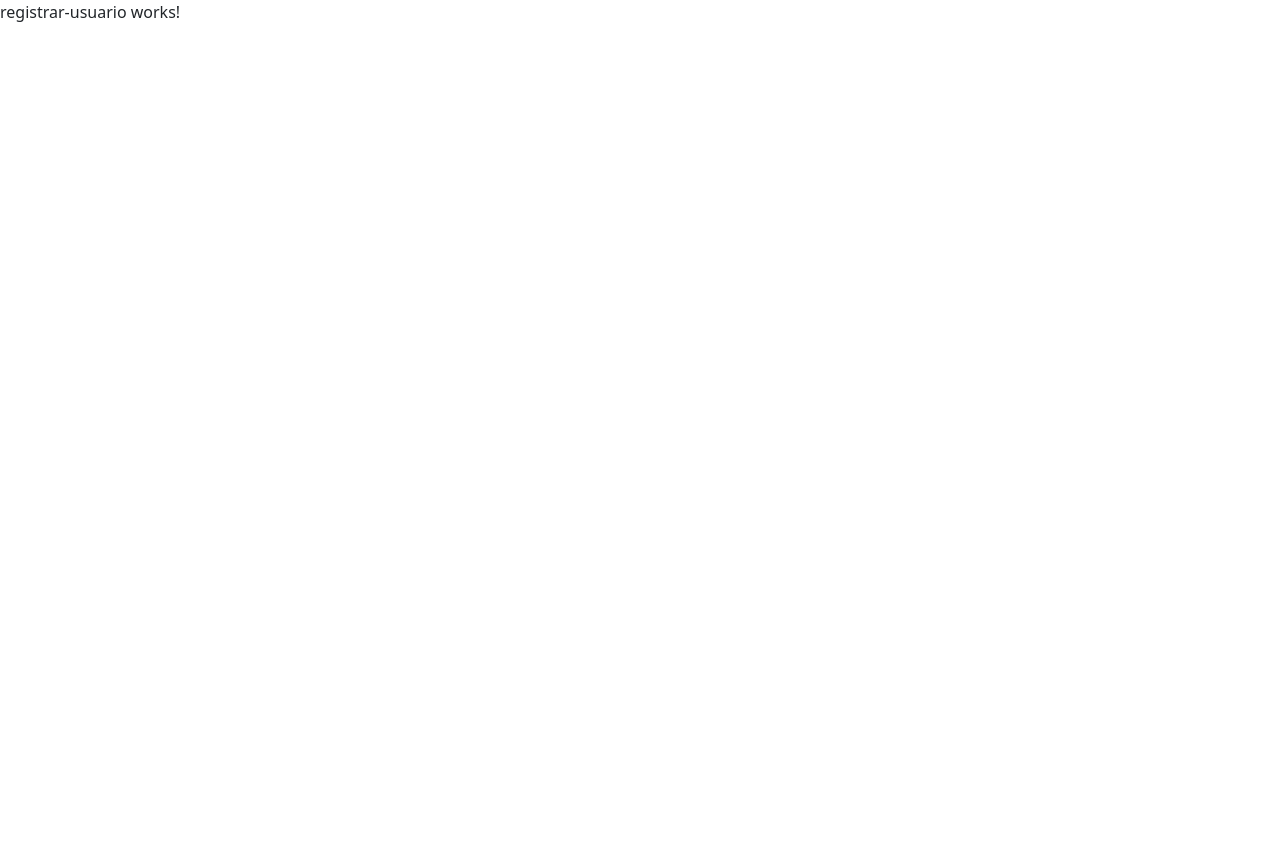
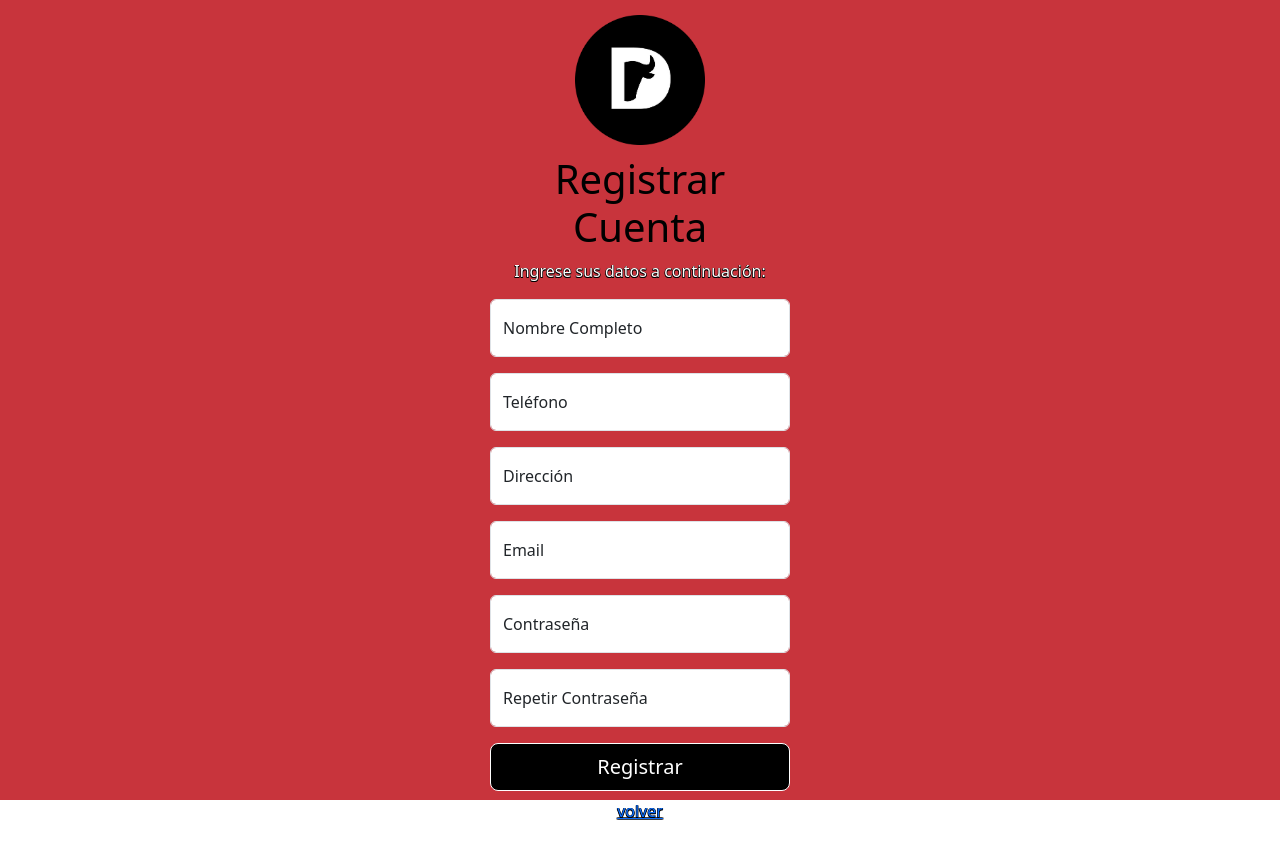
Before and after one commit to LitCurly/carnes-duarte-rep, an Angular app: page /registrar-usuario in a window 1280 px wide. Before the commit the page ends 800 px from the top, so only its background shows below. Built offline with nearby package versions, Linux system fonts and the light colour scheme.

Commit message:
segunda actualizacion

```diff
--- a/src/app/app.component.html
+++ b/src/app/app.component.html
@@ -1,5 +1,4 @@
 <router-outlet></router-outlet>
-<br>
 
 <!-- <hr>
 <br>
--- a/src/app/app.module.ts
+++ b/src/app/app.module.ts
@@ -1,7 +1,10 @@
 import { NgModule } from '@angular/core';
 import { BrowserModule } from '@angular/platform-browser';
 
+//Modulos
 import { AppRoutingModule } from './app-routing.module';
+import { ReactiveFormsModule } from '@angular/forms';
+//Componentes
 import { AppComponent } from './app.component';
 import { LoginComponent } from './components/login/login.component';
 import { DashboardComponent } from './components/dashboard/dashboard.component';
@@ -22,7 +25,8 @@ import { SpinnerComponent } from './shared/spinner/spinner.component';
   ],
   imports: [
     BrowserModule,
-    AppRoutingModule
+    AppRoutingModule,
+    ReactiveFormsModule
   ],
   providers: [],
   bootstrap: [AppComponent]
--- a/src/app/components/login/login.component.css
+++ b/src/app/components/login/login.component.css
@@ -1,24 +1,3 @@
-.wrapper {
-    display: flex;
-    align-items: center;
-    justify-content: center;
-    height: 100%;
-    background-color: #c8343c;
-}
-
-.logo {
-    height: 130px;
-    margin-bottom: 10px;
-}
-
-.body {
-    width: 100%;
-    max-width: 330px;
-    margin: auto;
-    padding: 30px;
-    text-align: center;
-}
-
 .btn {
     background-color: black;
     border-color: white;
@@ -26,7 +5,6 @@
     --bs-btn-active-border-color: black;
 }
 
-p {
-    color: white;
-    text-shadow: -0.5px -0.5px 0 black, 0.5px -0.5px 0 black, -0.5px 0.5px 0 black, 0.5px 0.5px 0 black;
+h1 {
+    color: black;
 }
--- a/src/app/components/login/login.component.html
+++ b/src/app/components/login/login.component.html
@@ -3,7 +3,7 @@
 <div class="wrapper">
     <div class="body">
         <img class="logo" src="../../../assets/img/logo-duarte-circ.png" alt="logo-duarte-circ">
-        <h1>Login</h1>
+        <h1 class="mb-3">Login</h1>
         <form>
             <div class="form-floating mb-3">
                 <input type="email" class="form-control" placeholder="name@example.com">
@@ -13,11 +13,11 @@
                 <input type="password" class="form-control" placeholder="Password">
                 <label>Contraseña</label>
             </div>
-            <div class="d-grid gap-2">
+            <div class="d-grid gap-2 mb-2">
                 <button class="btn btn-primary btn-lg" type="button">Ingresar</button>
             </div>
             <p class="mt-3">¿No tienes cuenta? <a routerLink="/registrar-usuario">Registrar</a></p>
-            <p class="mt-3">¿Olvidaste tu contraseña? <a routerLink="/recuperar-password">Recuperar</a></p>
+            <p>¿Olvidaste tu contraseña? <a routerLink="/recuperar-password">Recuperar</a></p>
         </form>
     </div>
 </div>
--- a/src/app/components/recuperar-password/recuperar-password.component.css
+++ b/src/app/components/recuperar-password/recuperar-password.component.css
@@ -0,0 +1,10 @@
+.btn {
+    background-color: black;
+    border-color: white;
+    --bs-btn-active-bg: #c8343c;
+    --bs-btn-active-border-color: black;
+}
+
+h1 {
+    color: black;
+}
--- a/src/app/components/recuperar-password/recuperar-password.component.html
+++ b/src/app/components/recuperar-password/recuperar-password.component.html
@@ -1 +1,19 @@
-<p>recuperar-password works!</p>
+<!-- <p>recuperar-password works!</p> -->
+
+<div class="wrapper">
+    <div class="body">
+        <img class="logo" src="../../../assets/img/logo-duarte-circ.png" alt="logo-duarte-circ">
+        <h1>Recuperar Contraseña</h1>
+        <form>
+            <p>Ingrese su correo electrónico:</p>
+            <div class="form-floating mb-3">
+                <input type="email" class="form-control" placeholder="name@example.com">
+                <label>Email</label>
+            </div>
+            <div class="d-grid gap-2 mb-2">
+                <button class="btn btn-primary btn-lg" type="button">Ingresar</button>
+            </div>
+            <p><a routerLink="/login">volver</a></p>
+        </form>
+    </div>
+</div>
--- a/src/app/components/registrar-usuario/registrar-usuario.component.css
+++ b/src/app/components/registrar-usuario/registrar-usuario.component.css
@@ -0,0 +1,10 @@
+.btn {
+    background-color: black;
+    border-color: white;
+    --bs-btn-active-bg: #c8343c;
+    --bs-btn-active-border-color: black;
+}
+
+h1 {
+    color: black;
+}
--- a/src/app/components/registrar-usuario/registrar-usuario.component.html
+++ b/src/app/components/registrar-usuario/registrar-usuario.component.html
@@ -1 +1,60 @@
-<p>registrar-usuario works!</p>
+<!-- <p>registrar-usuario works!</p> -->
+
+<div class="wrapper">
+    <div class="body">
+        <img class="logo" src="../../../assets/img/logo-duarte-circ.png" alt="logo-duarte-circ">
+        <h1>Registrar Cuenta</h1>
+        <form (ngSubmit)="registrar()" [formGroup]="registrarUsuario">
+            <p>Ingrese sus datos a continuación:</p>
+            <div class="form-floating mb-3">
+                <input type="text" class="form-control" formControlName="nombre" placeholder="Nombre">
+                <label>Nombre Completo</label>
+                <div *ngIf="registrarUsuario.get('nombre')?.invalid && (registrarUsuario.get('nombre')?.dirty || registrarUsuario.get('nombre')?.touched)">
+                    <div *ngIf="registrarUsuario.get('nombre')?.errors?.['required']"><p>El nombre es requerido</p></div>
+                  </div>
+            </div>
+            <div class="form-floating mb-3">
+                <input type="tel" class="form-control" formControlName="telefono" placeholder="Telefono" pattern="[0-9]+" title="Ingresa solo números">
+                <label>Teléfono</label>
+                <div *ngIf="registrarUsuario.get('telefono')?.invalid && (registrarUsuario.get('telefono')?.dirty || registrarUsuario.get('telefono')?.touched)">
+                  <div *ngIf="registrarUsuario.get('telefono')?.errors?.['required']"><p>El numero de teléfono es requerido</p></div>
+                  <div *ngIf="registrarUsuario.get('telefono')?.errors?.['pattern']"><p>Ingrese solo números en la sección de teléfono</p></div>
+                </div>
+              </div>
+            <div class="form-floating mb-3">
+                <input type="text" class="form-control" formControlName="direccion" placeholder="Direccion">
+                <label>Dirección</label>
+                <div *ngIf="registrarUsuario.get('direccion')?.invalid && (registrarUsuario.get('direccion')?.dirty || registrarUsuario.get('direccion')?.touched)">
+                    <div *ngIf="registrarUsuario.get('direccion')?.errors?.['required']"><p>La dirección es requerida</p></div>
+                  </div>
+            </div>
+            <div class="form-floating mb-3">
+                <input type="email" class="form-control" formControlName="email" placeholder="name@example.com">
+                <label>Email</label>
+                <div *ngIf="registrarUsuario.get('email')?.invalid && (registrarUsuario.get('email')?.dirty || registrarUsuario.get('email')?.touched)">
+                    <div *ngIf="registrarUsuario.get('email')?.errors?.['required']"><p>El email es requerido</p></div>
+                    <div *ngIf="registrarUsuario.get('email')?.errors?.['email']"><p>Ingrese un email válido</p></div>
+                  </div>
+            </div>
+            <div class="form-floating mb-3">
+                <input type="password" class="form-control" formControlName="password" placeholder="Password">
+                <label>Contraseña</label>
+                <div *ngIf="registrarUsuario.get('password')?.invalid && (registrarUsuario.get('password')?.dirty || registrarUsuario.get('password')?.touched)">
+                    <div *ngIf="registrarUsuario.get('password')?.errors?.['required']"><p>La contraseña es requerida</p></div>
+                  </div>
+            </div>
+            <div class="form-floating mb-3">
+                <input type="password" class="form-control" formControlName="repetirPassword" placeholder="Repetir Password">
+                <label>Repetir Contraseña</label>
+                <div *ngIf="registrarUsuario.get('repetirPassword')?.invalid && (registrarUsuario.get('repetirPassword')?.dirty || registrarUsuario.get('repetirPassword')?.touched)">
+                    <div *ngIf="registrarUsuario.get('repetirPassword')?.errors?.['required']"><p>Debe repetir la contraseña</p></div>
+                    <div *ngIf="registrarUsuario.hasError('passwordMismatch')"><p>Las contraseñas no coinciden</p></div>
+                  </div>
+            </div>
+            <div class="d-grid gap-2 mb-2">
+                <button class="btn btn-primary btn-lg" type="submit">Registrar</button>
+            </div>
+            <p><a routerLink="/login">volver</a></p>
+        </form>
+    </div>
+</div>
--- a/src/app/components/registrar-usuario/registrar-usuario.component.ts
+++ b/src/app/components/registrar-usuario/registrar-usuario.component.ts
@@ -1,10 +1,58 @@
-import { Component } from '@angular/core';
+import { Component, OnInit} from '@angular/core';
+import { FormBuilder, FormGroup, Validators, AbstractControl} from '@angular/forms';
+import { debounceTime } from 'rxjs/operators';
 
 @Component({
   selector: 'app-registrar-usuario',
   templateUrl: './registrar-usuario.component.html',
   styleUrls: ['./registrar-usuario.component.css']
 })
-export class RegistrarUsuarioComponent {
+export class RegistrarUsuarioComponent implements OnInit {
+  registrarUsuario: FormGroup;
+
+  constructor(private fb: FormBuilder){
+    this.registrarUsuario = this.fb.group({
+      nombre: ['', Validators.required],
+      telefono: ['', [Validators.required, Validators.pattern('[0-9]+')]],
+      direccion: ['', Validators.required],
+      email: ['', Validators.required],
+      password: ['', Validators.required],
+      repetirPassword: ['', Validators.required],
+    },
+    { validator: this.passwordMatchValidator }
+    );
+
+    // Suscribirse a los cambios en el formulario
+  this.registrarUsuario.valueChanges
+  .pipe(debounceTime(300))
+  .subscribe(() => {
+    this.registrarUsuario.updateValueAndValidity();
+  });
+  }
+
+  ngOnInit(): void {
+  }
+
+  registrar(){
+    const nombre = this.registrarUsuario.value.nombre;
+    const telefono = this.registrarUsuario.value.telefono;
+    const direccion = this.registrarUsuario.value.direccion;
+    const email = this.registrarUsuario.value.email;
+    const password = this.registrarUsuario.value.password;
+    const repetirPassword = this.registrarUsuario.value.repetirPassword;
+    console.log(nombre, telefono, direccion, email, password, repetirPassword);
+  }
+
+  // Validador personalizado para verificar si las contraseñas coinciden
+  passwordMatchValidator(control: AbstractControl): { [key: string]: any } | null {
+    const password = control.get('password');
+    const repetirPassword = control.get('repetirPassword');
+
+    if (password && repetirPassword && password.value !== repetirPassword.value) {
+      return { passwordMismatch: true };
+    }
+
+    return null;
+  }
 
 }
--- a/src/styles.css
+++ b/src/styles.css
@@ -2,3 +2,29 @@
 html, body {
     height: 100%;
 }
+
+.wrapper {
+    display: flex;
+    align-items: center;
+    justify-content: center;
+    height: 100%;
+    background-color: #c8343c;
+}
+
+.logo {
+    height: 130px;
+    margin-bottom: 10px;
+}
+
+.body {
+    width: 100%;
+    max-width: 330px;
+    margin: auto;
+    padding: 15px;
+    text-align: center;
+}
+
+p {
+    color: white;
+    text-shadow: -0.5px -0.5px 0 black, 0.5px -0.5px 0 black, -0.5px 0.5px 0 black, 0.5px 0.5px 0 black;
+}
```
Also changed, not shown: 1 other file (tests, documents, lock files or other folders).
